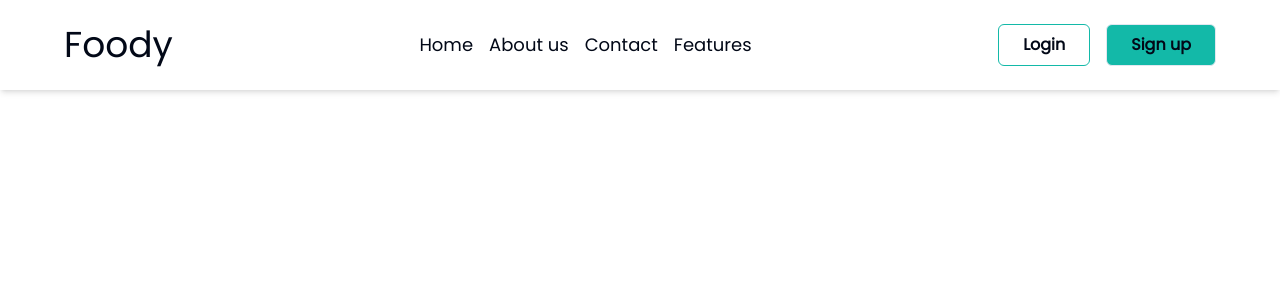
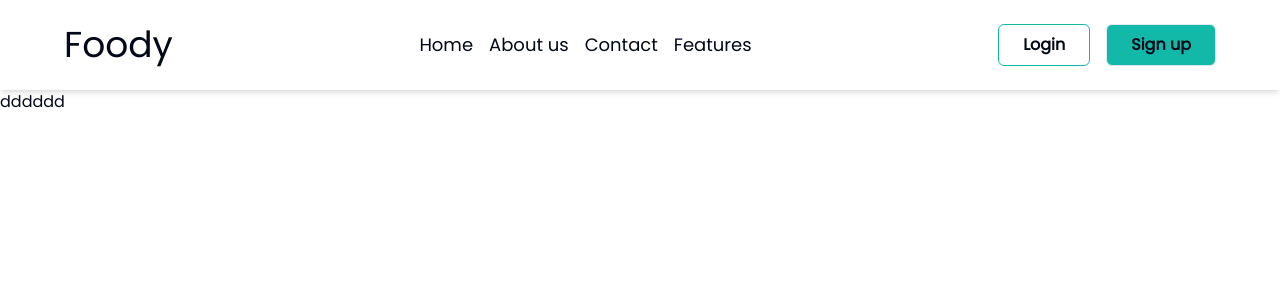
Before and after one commit to khaledYS/Foody, a Next.js app: page /forgot-password in a window 1280 px wide. Shown: the top 300 px of the page. Built offline with nearby package versions, Linux system fonts and the light colour scheme.

Commit message:
fixing issue related to build times

```diff
--- a/app/forgot-password/page.jsx
+++ b/app/forgot-password/page.jsx
@@ -1,6 +1,6 @@
 
-export default function ForgotPassword(){
+export default function page(){
     return (
-        <></>
+        <>dddddd</>
     )
 }
--- a/app/login/page.jsx
+++ b/app/login/page.jsx
@@ -1,6 +1,6 @@
 
-export default function Login(){
+export default function page(){
     return (
-        <></>
+        <>ddddd</>
     )
 }
```
